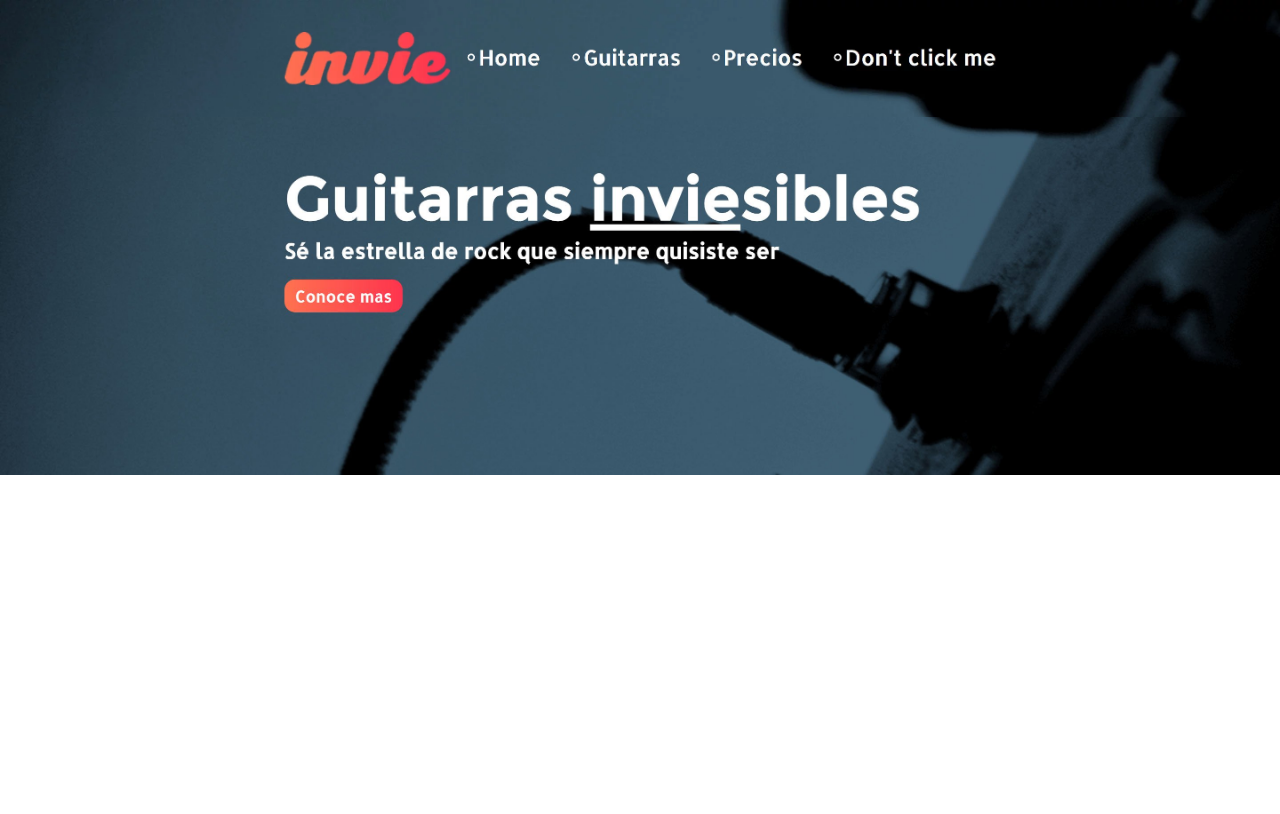
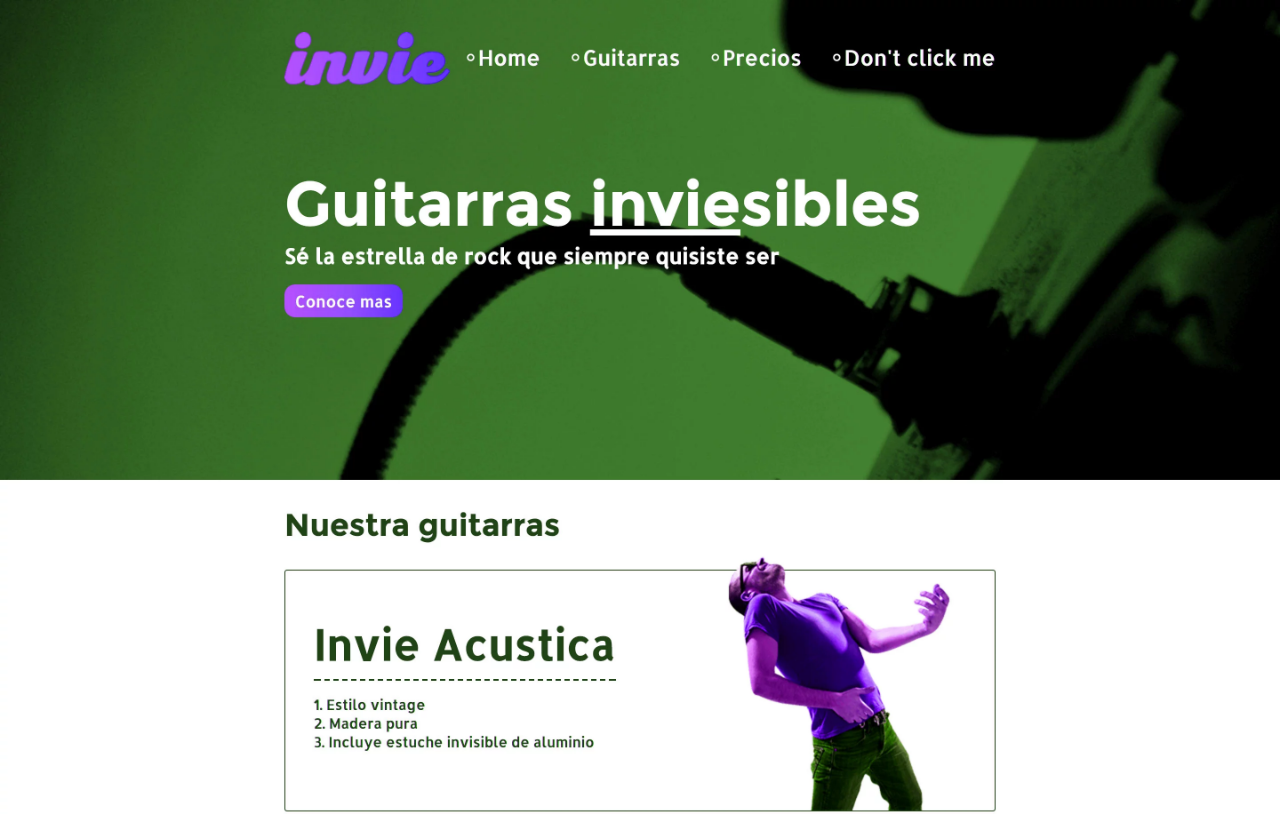
Before and after one commit to KKGoo/KKGo, a plain HTML site: page index.html in a window 1280 px wide. Shown: the top 814 px of the page. Drawn offline with Linux system fonts and the light colour scheme.

Commit message:
Toma WEBP

```diff
--- a/index.html
+++ b/index.html
@@ -14,7 +14,6 @@
     </style>
   </head>
   <body>
-<img src="header13.jpg" alt="">
-<img src="hero13.jpg" alt="">
+    <img src="nueva_version.webp" alt="">
   </body>
 </html>
```
Also changed, not shown: nueva_version.webp (added).
